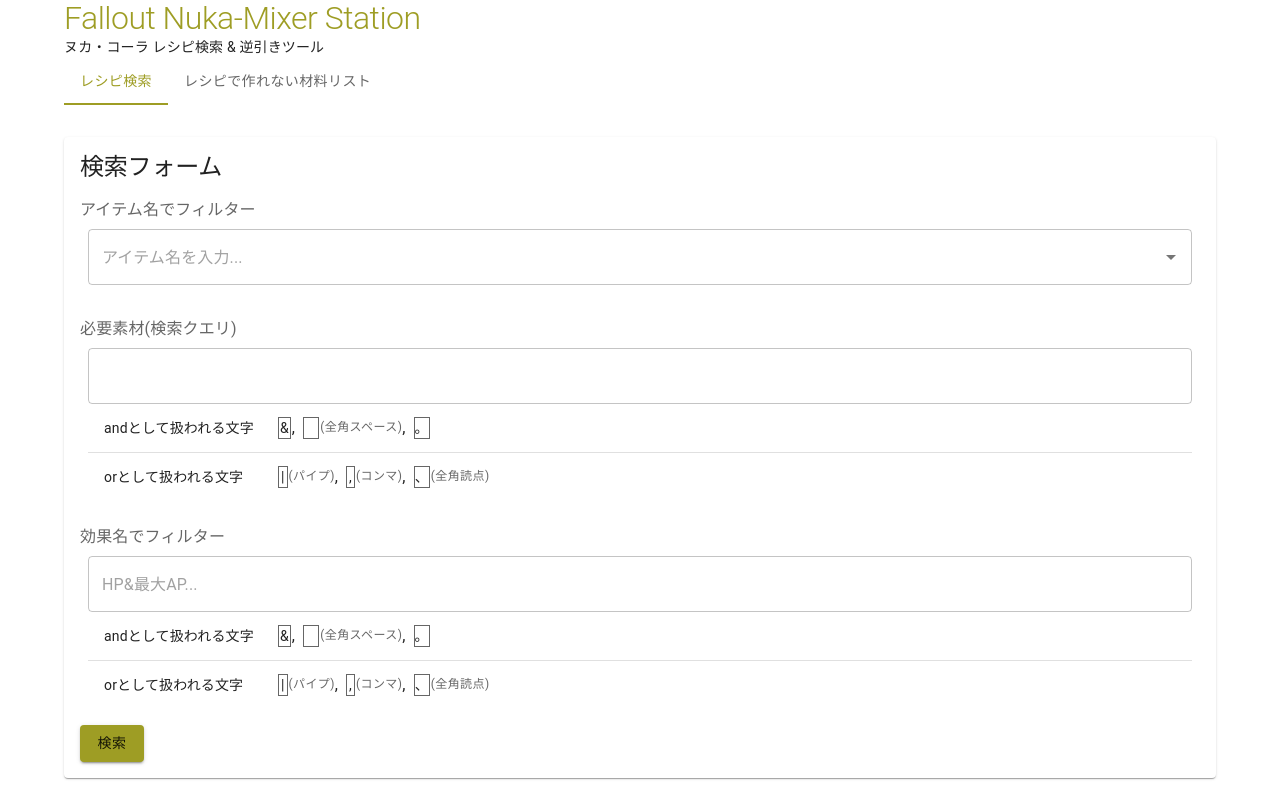
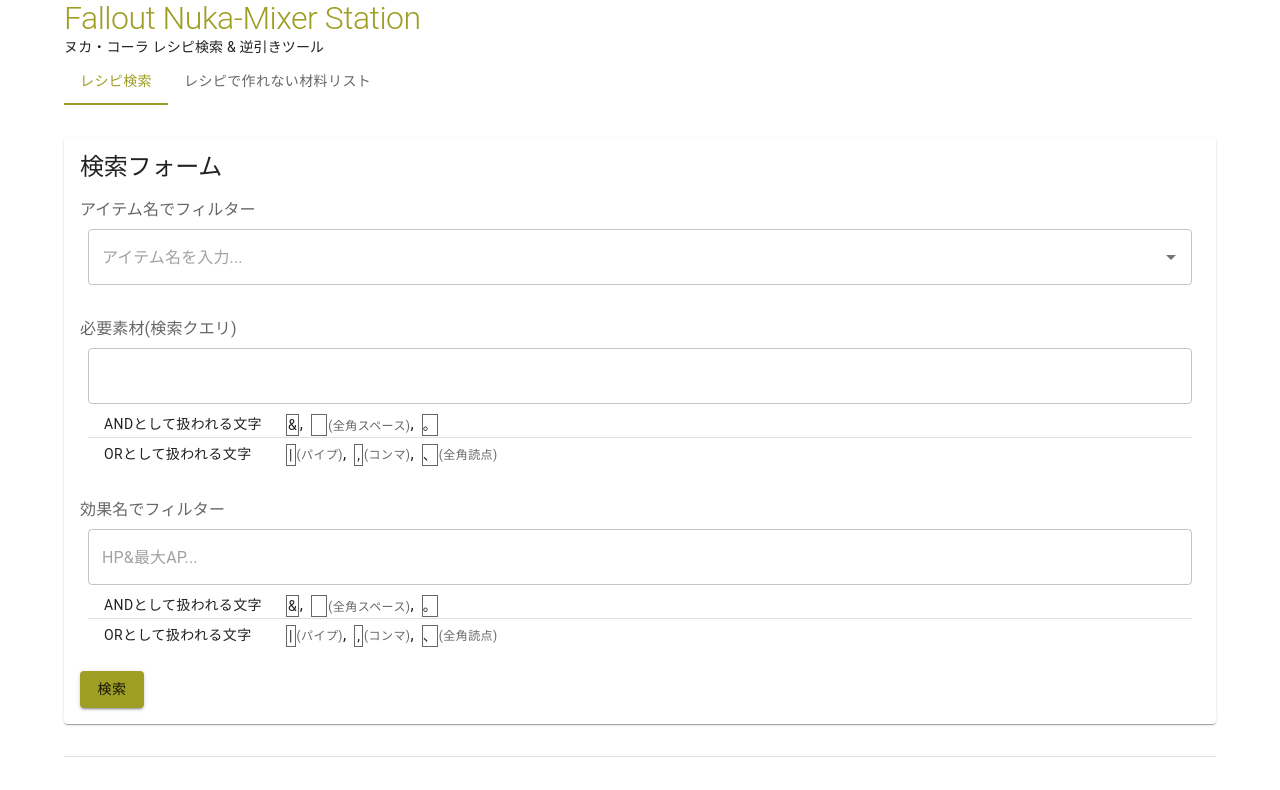
Before and after one commit to vvlvm/fallout-recipe, a React (Vite) app: page / in a window 1280 px wide. Shown: the top 790 px of the page. Built offline with nearby package versions, Linux system fonts and the light colour scheme.

Commit message:
画面が小さいとき、検索文字の説明文を省略する

```diff
--- a/src/components/filters/query-explain/QueryExplain.tsx
+++ b/src/components/filters/query-explain/QueryExplain.tsx
@@ -1,53 +1,110 @@
+import { useState, type FC, type ReactNode } from 'react'
 import Divider from '@mui/material/Divider'
 import List, { type ListProps } from '@mui/material/List'
 import ListItem from '@mui/material/ListItem'
-import Stack from '@mui/material/Stack'
+import Stack, { type StackProps } from '@mui/material/Stack'
 import Typography, { type TypographyProps } from '@mui/material/Typography'
 import { styled } from '@mui/material/styles'
+import Button from '@mui/material/Button'
 
-const Container = styled((props) => <List dense {...props} />)<ListProps>(
-	({ theme }) => ({
+const Container = (props: ListProps) => (
+	<List
+		dense
+		{...props}
+		sx={{
 			display: 'grid',
 			gridTemplateColumns: 'auto 1fr',
-		gap: theme.spacing(1),
+			paddingTop: (theme) => theme.spacing(0.5),
 			paddingBottom: 0,
-	})
+			columnGap: (theme) => ({
+				xs: theme.spacing(1),
+				sm: theme.spacing(3),
+			}),
+			...props.sx,
+		}}
+	/>
 )
 
 const Row = styled(ListItem)(() => ({
 	display: 'grid',
 	gridColumn: 'span 2',
 	gridTemplateColumns: 'subgrid',
+	paddingBottom: 0,
 }))
 
-const Head = styled((props) => (
-	<Typography variant='body2' {...props} />
-))<TypographyProps>(({ theme }) => ({
-	marginRight: theme.spacing(2),
-}))
+const Head: FC<{ children: ReactNode }> = ({ children }) => {
+	const [expanded, setExpanded] = useState(false)
 
-const Example = styled((props) => (
-	<Typography variant='body2' {...props} />
-))<TypographyProps>(({ theme }) => ({
+	function handleClick() {
+		setExpanded(!expanded)
+	}
+
+	return (
+		<Button
+			variant='text'
+			onClick={handleClick}
+			sx={{
+				display: 'inline',
+				overflow: 'hidden',
+				textOverflow: 'ellipsis',
+				whiteSpace: 'nowrap',
+				padding: 0,
+				textAlign: 'left',
+				color: 'text.primary',
+				fontWeight: 'normal',
+				...(expanded && {
+					overflow: 'initial',
+					textOverflow: 'initial',
+					whiteSpace: 'initial',
+				}),
+			}}
+		>
+			{children}
+		</Button>
+	)
+}
+
+const WrappableStack = (props: StackProps) => (
+	<Stack direction='row' flexWrap='wrap' rowGap={0.5} {...props} />
+)
+
+const ExampleContainer = (props: StackProps) => (
+	<Stack direction='row' alignItems='end' {...props} />
+)
+
+const Example = (props: TypographyProps) => (
+	<Typography
+		variant='body2'
+		{...props}
+		sx={{
 			whiteSpace: 'pre',
 			border: 'solid 1px',
-	borderColor: theme.palette.text.secondary,
+			borderColor: (theme) => theme.palette.text.secondary,
 			marginRight: '1px',
-}))
+			...props.sx,
+		}}
+	/>
+)
 
-const Note = styled((props) => (
-	<Typography variant='caption' {...props} />
-))<TypographyProps>(({ theme }) => ({
-	color: theme.palette.text.secondary,
+const Note = (props: TypographyProps) => (
+	<Typography
+		variant='caption'
+		{...props}
+		sx={{
+			color: (theme) => theme.palette.text.secondary,
 			whiteSpace: 'nowrap',
-}))
+			...props.sx,
+		}}
+	/>
+)
 
 export function QueryExplain() {
 	return (
 		<Container>
 			<Row>
 				<Head>andとして扱われる文字</Head>
-				<Stack direction='row' alignItems='center'>
+				<WrappableStack>
+					<ExampleContainer>
 						<Example
 							sx={{
 								paddingLeft: '1px',
@@ -57,16 +114,22 @@
 							&
 						</Example>
 						<Typography sx={{ mr: 1 }}>,</Typography>
+					</ExampleContainer>
+					<ExampleContainer>
 						<Example>{'　'}</Example>
 						<Note>(全角スペース)</Note>
 						<Typography sx={{ mr: 1 }}>,</Typography>
+					</ExampleContainer>
+					<ExampleContainer>
 						<Example>。</Example>
-				</Stack>
+					</ExampleContainer>
+				</WrappableStack>
 			</Row>
 			<Divider sx={{ gridColumn: 'span 2' }} />
 			<Row>
 				<Head>orとして扱われる文字</Head>
-				<Stack direction='row' alignItems='center'>
+				<WrappableStack>
+					<ExampleContainer>
 						<Example
 							sx={{
 								paddingLeft: '2px',
@@ -77,12 +140,17 @@
 						</Example>
 						<Note>(パイプ)</Note>
 						<Typography sx={{ mr: 1 }}>,</Typography>
+					</ExampleContainer>
+					<ExampleContainer>
 						<Example sx={{ px: '2px' }}>,</Example>
 						<Note>(コンマ)</Note>
 						<Typography sx={{ mr: 1 }}>,</Typography>
+					</ExampleContainer>
+					<ExampleContainer>
 						<Example>、</Example>
 						<Note>(全角読点)</Note>
-				</Stack>
+					</ExampleContainer>
+				</WrappableStack>
 			</Row>
 		</Container>
 	)
```
Lines whose indentation alone changed are shown as unchanged.
